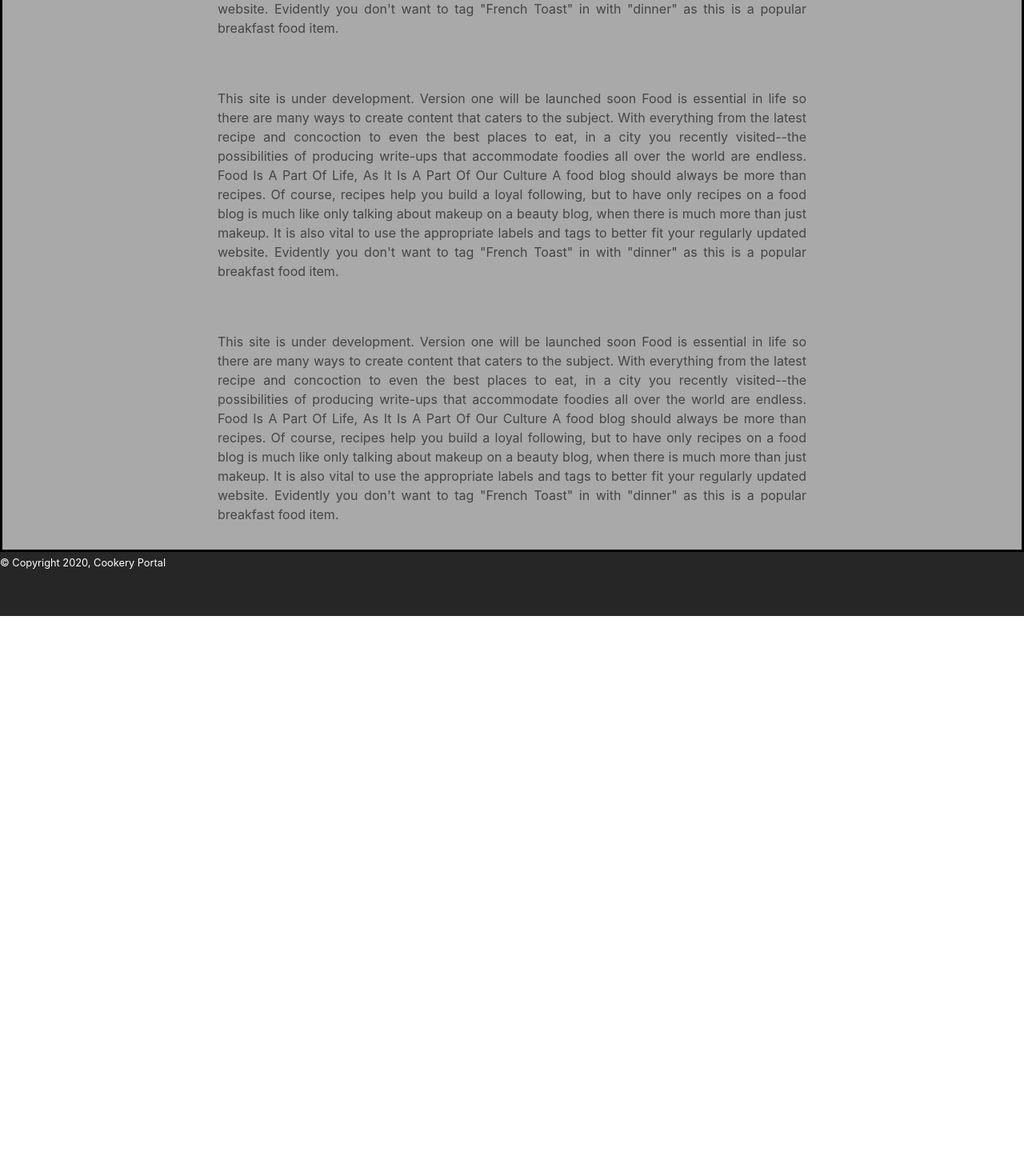
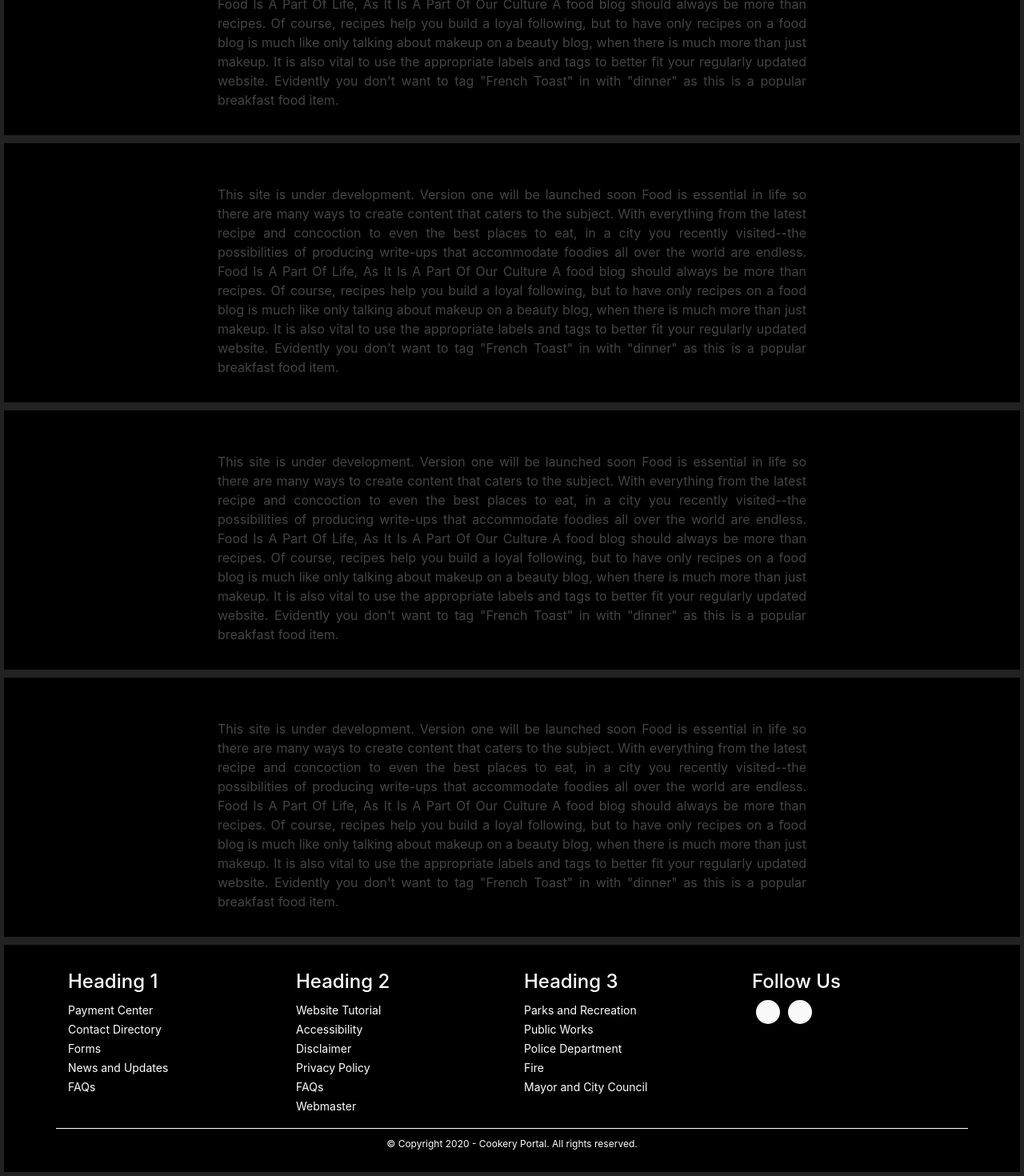
Before and after one commit to cookery-portal/cookery-hub, a React (Create React App) app in the folder cookery-ui/: page /about in a window 1280 px wide. Shown: the part 1048-2518 px from the top of the page at 80% size. Before the commit the page ends 1818 px from the top, so only its background shows below. Built offline with nearby package versions, Linux system fonts and the light colour scheme.

Commit message:
added footer jumbotrons

```diff
--- a/cookery-ui/src/App.js
+++ b/cookery-ui/src/App.js
@@ -22,6 +22,15 @@ function App() {
           </row>
           </React.Fragment>
           <React.Fragment>
+            <row>
+                <About />
+            </row>
+            <row>
+                <About />
+            </row>
+            <row>
+                <About />
+            </row>
             <row>
                 <About />
             </row>
--- a/cookery-ui/src/components/Footer/footer.css
+++ b/cookery-ui/src/components/Footer/footer.css
@@ -1,9 +1,123 @@
-.footer {
+/*.footer {
 
   color: #fff;
-  background-color: #262626;
+  background-color: black;
 	width:100%;
   height:10vh;
   bottom:0;
   left:0;
+}*/
+
+
+/*FOOTER*/
+
+.footer {
+  background: black;
+  color: white;
+  border: rgb(34,34,34) 5px solid;
 }
+
+.footer a {
+  color: #fff;
+  font-size: 14px;
+  transition-duration: 0.2s;
+}
+
+.footer a:hover {
+  color: #FA944B;
+  text-decoration: none;
+}
+
+.copy {
+  font-size: 12px;
+  padding: 10px;
+  border-top: 1px solid #FFFFFF;
+}
+
+.footer-middle {
+  padding-top: 2em;
+  color: white;
+}
+
+
+/*SOCİAL İCONS*/
+
+/* footer social icons */
+
+ul.social-network {
+  list-style: none;
+  display: inline;
+  margin-left: 0 !important;
+  padding: 0;
+}
+
+ul.social-network li {
+  display: inline;
+  margin: 0 5px;
+}
+
+
+/* footer social icons */
+
+.social-network a.icoFacebook:hover {
+  background-color: #3B5998;
+}
+
+.social-network a.icoLinkedin:hover {
+  background-color: #007bb7;
+}
+
+.social-network a.icoFacebook:hover i,
+.social-network a.icoLinkedin:hover i {
+  color: #fff;
+}
+
+.social-network a.socialIcon:hover,
+.socialHoverClass {
+  color: #44BCDD;
+}
+
+.social-circle li a {
+  display: inline-block;
+  position: relative;
+  margin: 0 auto 0 auto;
+  -moz-border-radius: 50%;
+  -webkit-border-radius: 50%;
+  border-radius: 50%;
+  text-align: center;
+  width: 30px;
+  height: 30px;
+  font-size: 15px;
+}
+
+.social-circle li i {
+  margin: 0;
+  line-height: 30px;
+  text-align: center;
+}
+
+.social-circle li a:hover i,
+.triggeredHover {
+  -moz-transform: rotate(360deg);
+  -webkit-transform: rotate(360deg);
+  -ms--transform: rotate(360deg);
+  transform: rotate(360deg);
+  -webkit-transition: all 0.2s;
+  -moz-transition: all 0.2s;
+  -o-transition: all 0.2s;
+  -ms-transition: all 0.2s;
+  transition: all 0.2s;
+}
+
+.social-circle i {
+  color: #595959;
+  -webkit-transition: all 0.8s;
+  -moz-transition: all 0.8s;
+  -o-transition: all 0.8s;
+  -ms-transition: all 0.8s;
+  transition: all 0.8s;
+}
+
+.social-network a {
+  background-color: #F9F9F9;
+}
--- a/cookery-ui/src/components/Footer/footer.js
+++ b/cookery-ui/src/components/Footer/footer.js
@@ -5,8 +5,142 @@ const Footer = () => (
 
 
 <div className="footer">
-    <small>&copy; Copyright 2020, Cookery Portal</small>
+<div className="footer-middle">
+<div className="jumbotron-fluid">
+  <div className="container">
+
+     <div className="row">
+      <div className="col-md-3 col-sm-6">
+
+        <div className="footer-pad">
+          <h4>Heading 1</h4>
+          <ul className="list-unstyled">
+            <li><a href="#"></a></li>
+            <li><a href="#">Payment Center</a></li>
+            <li><a href="#">Contact Directory</a></li>
+            <li><a href="#">Forms</a></li>
+            <li><a href="#">News and Updates</a></li>
+            <li><a href="#">FAQs</a></li>
+          </ul>
+        </div>
+      </div>
+      <div className="col-md-3 col-sm-6">
+
+        <div className="footer-pad">
+          <h4>Heading 2</h4>
+          <ul className="list-unstyled">
+            <li><a href="#">Website Tutorial</a></li>
+            <li><a href="#">Accessibility</a></li>
+            <li><a href="#">Disclaimer</a></li>
+            <li><a href="#">Privacy Policy</a></li>
+            <li><a href="#">FAQs</a></li>
+            <li><a href="#">Webmaster</a></li>
+          </ul>
+        </div>
+      </div>
+      <div className="col-md-3 col-sm-6">
+
+        <div className="footer-pad">
+          <h4>Heading 3</h4>
+          <ul className="list-unstyled">
+            <li><a href="#">Parks and Recreation</a></li>
+            <li><a href="#">Public Works</a></li>
+            <li><a href="#">Police Department</a></li>
+            <li><a href="#">Fire</a></li>
+            <li><a href="#">Mayor and City Council</a></li>
+            <li>
+              <a href="#"></a>
+            </li>
+          </ul>
+        </div>
+      </div>
+    	<div className="col-md-3">
+    		<h4>Follow Us</h4>
+            <ul className="social-network social-circle">
+             <li><a href="#" className="icoFacebook" title="Facebook"><i className="fa fa-facebook"></i></a></li>
+             <li><a href="#" className="icoLinkedin" title="Linkedin"><i className="fa fa-linkedin"></i></a></li>
+            </ul>
+		</div>
+    </div>
+	<div className="row">
+		<div className="col-md-12 copy">
+			<p className="text-center">&copy; Copyright 2020 - Cookery Portal.  All rights reserved.</p>
+		</div>
+	</div>
+</div>
+</div>
+</div>
+</div>
+
+
+/*<div className="mainfooter" role="contentinfo">
+  <div className="footer-middle">
+  <div className="jumbotron-fluid">
+  <div className="container">
+    <div className="row">
+      <div className="col-md-3 col-sm-6">
+
+        <div className="footer-pad">
+          <h4>Heading 1</h4>
+          <ul className="list-unstyled">
+            <li><a href="#"></a></li>
+            <li><a href="#">Payment Center</a></li>
+            <li><a href="#">Contact Directory</a></li>
+            <li><a href="#">Forms</a></li>
+            <li><a href="#">News and Updates</a></li>
+            <li><a href="#">FAQs</a></li>
+          </ul>
+        </div>
+      </div>
+      <div className="col-md-3 col-sm-6">
+
+        <div className="footer-pad">
+          <h4>Heading 2</h4>
+          <ul className="list-unstyled">
+            <li><a href="#">Website Tutorial</a></li>
+            <li><a href="#">Accessibility</a></li>
+            <li><a href="#">Disclaimer</a></li>
+            <li><a href="#">Privacy Policy</a></li>
+            <li><a href="#">FAQs</a></li>
+            <li><a href="#">Webmaster</a></li>
+          </ul>
+        </div>
+      </div>
+      <div className="col-md-3 col-sm-6">
+
+        <div className="footer-pad">
+          <h4>Heading 3</h4>
+          <ul className="list-unstyled">
+            <li><a href="#">Parks and Recreation</a></li>
+            <li><a href="#">Public Works</a></li>
+            <li><a href="#">Police Department</a></li>
+            <li><a href="#">Fire</a></li>
+            <li><a href="#">Mayor and City Council</a></li>
+            <li>
+              <a href="#"></a>
+            </li>
+          </ul>
+        </div>
+      </div>
+    	<div className="col-md-3">
+    		<h4>Follow Us</h4>
+            <ul className="social-network social-circle">
+             <li><a href="#" className="icoFacebook" title="Facebook"><i className="fa fa-facebook"></i></a></li>
+             <li><a href="#" className="icoLinkedin" title="Linkedin"><i className="fa fa-linkedin"></i></a></li>
+            </ul>
+		</div>
+    </div>
+	<div className="row">
+		<div className="col-md-12 copy">
+			<p className="text-center">&copy; Copyright 2020 - Cookery Portal.  All rights reserved.</p>
+		</div>
+	</div>
+
+
   </div>
+  </div>
+  </div>
+</div>*/
 
 
 );
--- a/cookery-ui/src/components/Header/About.css
+++ b/cookery-ui/src/components/Header/About.css
@@ -1,8 +1,9 @@
 .about-root{
-    background-color: darkgray;
+    background-color: black;
     padding-top: 20px;
     z-index: 1;
-    border: black 3px solid;
+    width: 100%;
+    border: rgb(34,34,34) 5px solid;
 }
 
 .about{
@@ -10,4 +11,5 @@
     justify-content: center;
     align-items: center;
     text-align: center;
+    color: white;
 }
--- a/cookery-ui/src/components/Header/About.js
+++ b/cookery-ui/src/components/Header/About.js
@@ -4,30 +4,9 @@ import "./About.css";
 
 const About = () => (
   <div className="about-root">
-
-    <p className="welcome--about">
-      This site is under development. Version one will be launched soon
-
-      Food is essential in life so there are many ways to create content that caters to the subject.
-      With everything from the latest recipe and concoction to even the best places to eat, in a city you recently visited--the possibilities of producing write-ups that accommodate foodies all over the world are endless.
-
-      Food Is A Part Of Life, As It Is A Part Of Our Culture
-      A food blog should always be more than recipes. Of course, recipes help you build a loyal following, but to have only recipes on a food blog is much like only talking about makeup on a beauty blog, when there is much more than just makeup. It is also vital to use the appropriate labels and tags to better fit your regularly updated website. Evidently you don't want to tag "French Toast" in with "dinner" as this is a popular breakfast food item.
-
-
-    </p>
-    <p className="welcome--about">
-      This site is under development. Version one will be launched soon
-
-      Food is essential in life so there are many ways to create content that caters to the subject.
-      With everything from the latest recipe and concoction to even the best places to eat, in a city you recently visited--the possibilities of producing write-ups that accommodate foodies all over the world are endless.
-
-      Food Is A Part Of Life, As It Is A Part Of Our Culture
-      A food blog should always be more than recipes. Of course, recipes help you build a loyal following, but to have only recipes on a food blog is much like only talking about makeup on a beauty blog, when there is much more than just makeup. It is also vital to use the appropriate labels and tags to better fit your regularly updated website. Evidently you don't want to tag "French Toast" in with "dinner" as this is a popular breakfast food item.
-
-
-    </p>
-    <p className="welcome--about">
+    <div className="jumbotron-fluid">
+  <div className="container">
+  <p className="welcome--about">
       This site is under development. Version one will be launched soon
 
       Food is essential in life so there are many ways to create content that caters to the subject.
@@ -39,6 +18,12 @@ const About = () => (
 
     </p>
   </div>
+</div>
+
+
+
+
+  </div>
 );
 
 export default About;
--- a/cookery-ui/src/components/Header/Navbar.css
+++ b/cookery-ui/src/components/Header/Navbar.css
@@ -2,11 +2,12 @@
   display: flex;
   justify-content: space-between;
   padding: 0.5rem 2.5rem;
-    position: absolute;
+  /* position: absolute; */
   opacity: 10;
-    background-color: none;
+  background-color: black;
   color: white;
   width: 100%;
+  opacity: 0.8;
   }
 
   .navbar-sticky {
@@ -24,8 +25,8 @@
   }
 
   .navbar--logo {
-    width: 2rem;
-    height: 2rem;
+    width: 3rem;
+    height: 3rem;
     margin-right: 0.5rem;
     animation: rotate 0.7s ease-in-out 0.5s;
   }
--- a/cookery-ui/src/components/Header/Navbar.js
+++ b/cookery-ui/src/components/Header/Navbar.js
@@ -4,6 +4,7 @@ import Logo from "../../assets/images/app_logo.svg";
 
 const Navbar = () => {
 return (
+
   <div className='navbar'>
   <nav className="navbar navbar-sticky">
     <div className="navbar--logo-holder">
@@ -17,6 +18,8 @@ return (
     </ul>
   </nav>
   </div>
+
+
   )};
   export default Navbar;
 
--- a/cookery-ui/src/components/Header/Welcome.css
+++ b/cookery-ui/src/components/Header/Welcome.css
@@ -2,7 +2,7 @@
     background-color: #1f1f1f;
     background-image:url(../../assets/images/Recipies-Background.jpg) ;
     background-color: transparent;
-    opacity: 10;
+    opacity: 100;
     background-attachment:absolute;
     background-repeat: no-repeat;
     background-size:contain;
```
Lines whose indentation alone changed are shown as unchanged.
